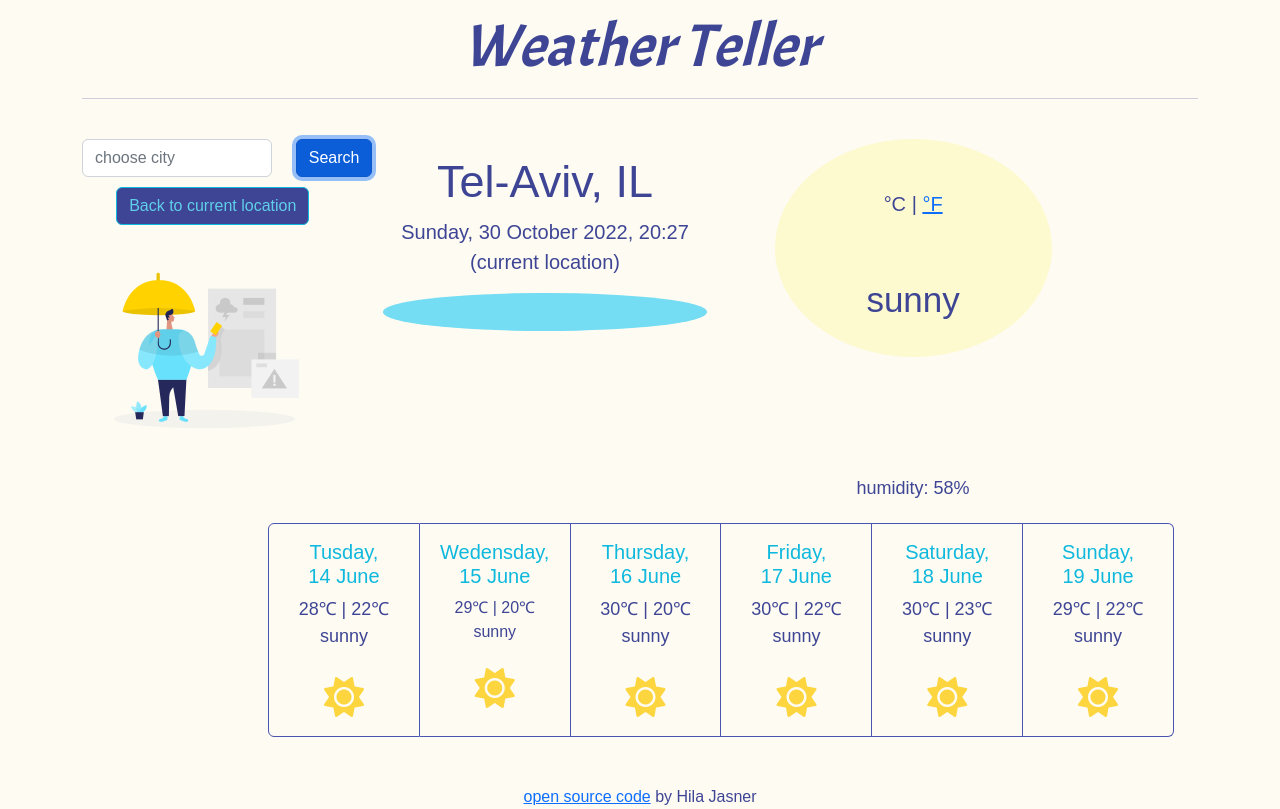
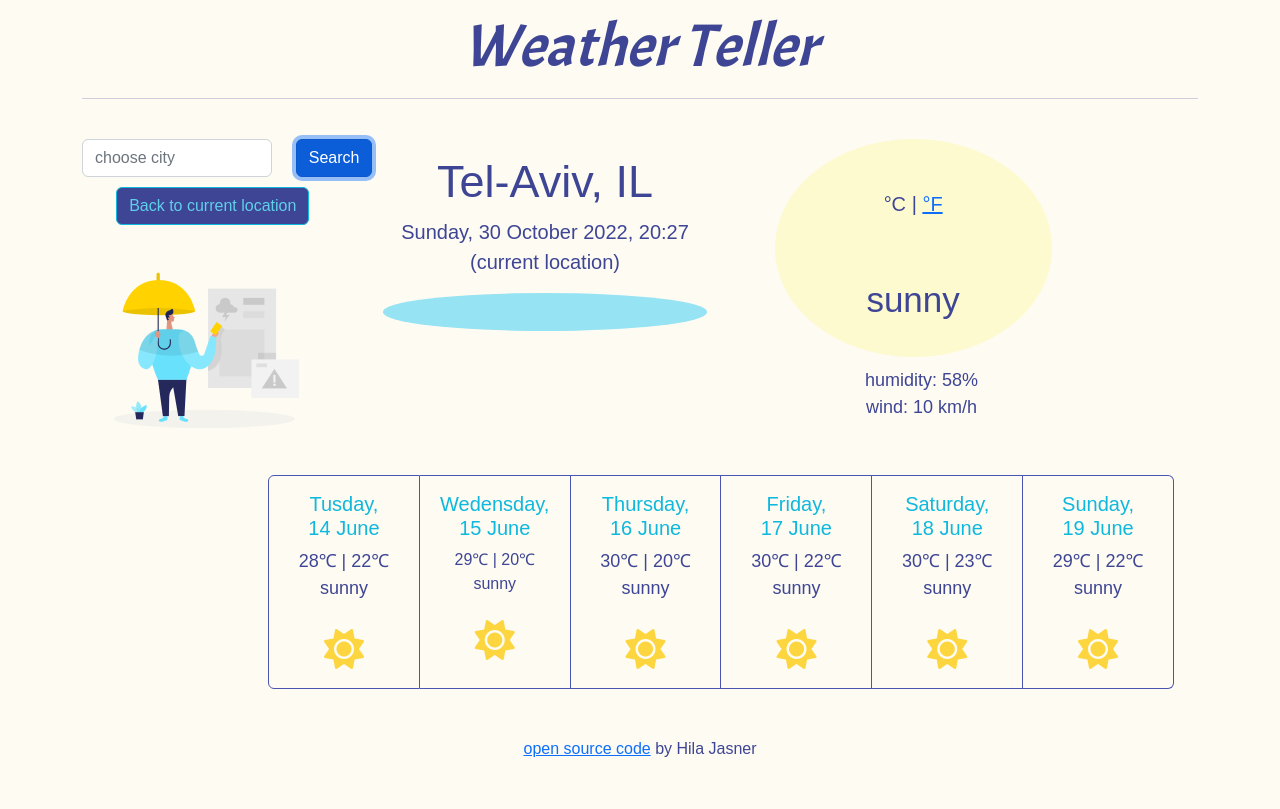
Before and after one commit to hila-j/my-project, a plain HTML site: page index.html in a window 1280 px wide. Drawn offline with nearby package versions, Linux system fonts and the light colour scheme; no server answers; a web font is replaced by a local one.

Commit message:
added wind value,

```diff
--- a/index.html
+++ b/index.html
@@ -95,14 +95,10 @@
               <br />
               <span class="description" id="current-description">sunny</span>
             </div>
+            <span id="current-humidity"> humidity: 58% </span>
+            <div id="wind">wind: <span id="current-wind">10</span> km/h</div>
           </div>
           <div class="col-4"></div>
-        </div>
-        <div class="row">
-          <div class="col-8"></div>
-          <div class="col-2 humidity">
-            <span id="current-humidity"> humidity: 58% </span>
-          </div>
         </div>
         <br />
         <br />
--- a/src/index.js
+++ b/src/index.js
@@ -69,8 +69,10 @@ function updateData(response) {
     response.data.weather[0].description;
   document.querySelector(
     "#current-humidity"
-  ).innerHTML = `humidity:${response.data.main.humidity}%`;
-
+  ).innerHTML = `humidity: ${response.data.main.humidity}%`;
+  document.querySelector("#current-wind").innerHTML = Math.round(
+    response.data.wind.speed
+  );
   document
     .querySelector("#icon-main")
     .setAttribute(
--- a/src/styles.css
+++ b/src/styles.css
@@ -43,7 +43,7 @@ img {
   font-size: 20px;
 }
 .icon-main {
-  background-color: #74dcf3;
+  background-color: #96e3f4;
   font-size: 25px;
   border-width: 0px;
 }
@@ -81,8 +81,12 @@ img {
 }
 #current-humidity {
   font-size: 18px;
-
-  margin-left: 12px;
+  margin-top: 10px;
+  margin-left: -51px;
+}
+#wind {
+  font-size: 18px;
+  margin-left: -51px;
 }
 .card {
   border-color: #4b54b1;
```
